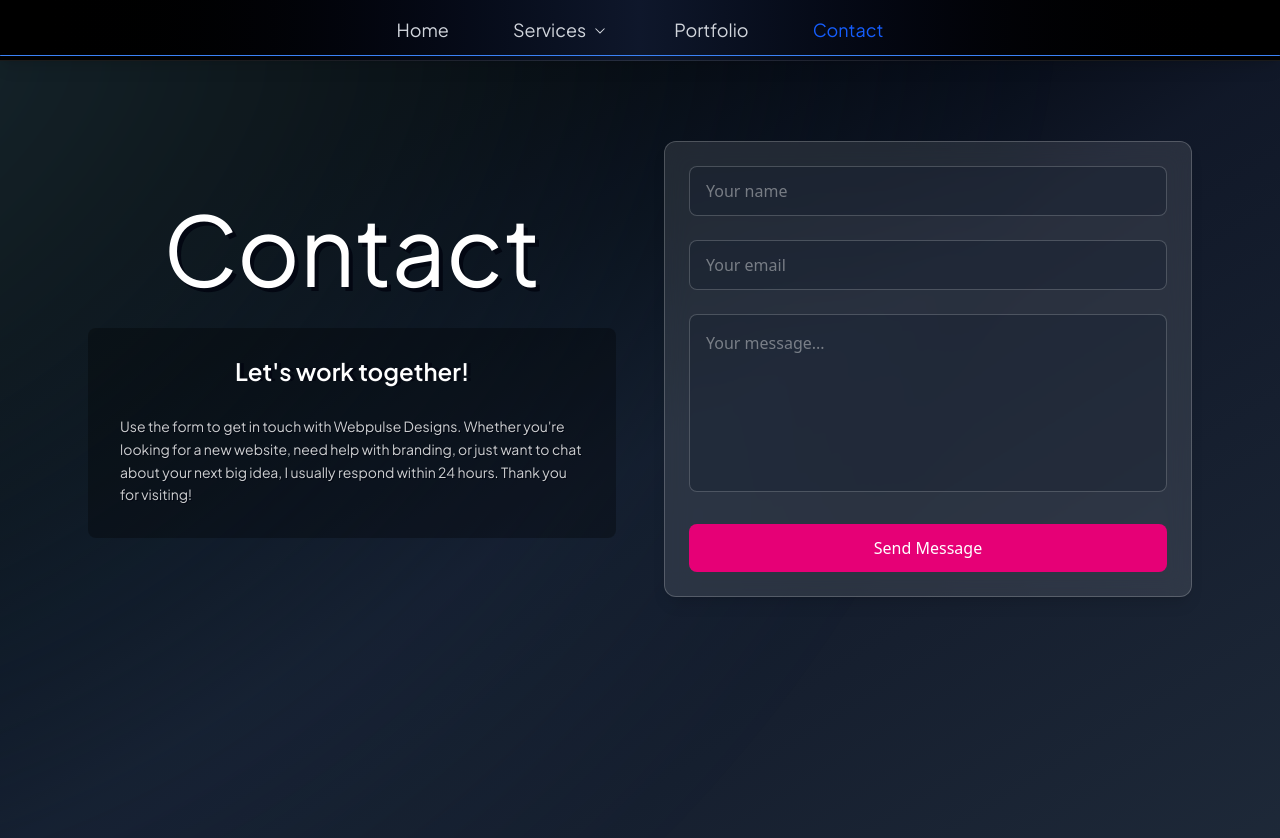
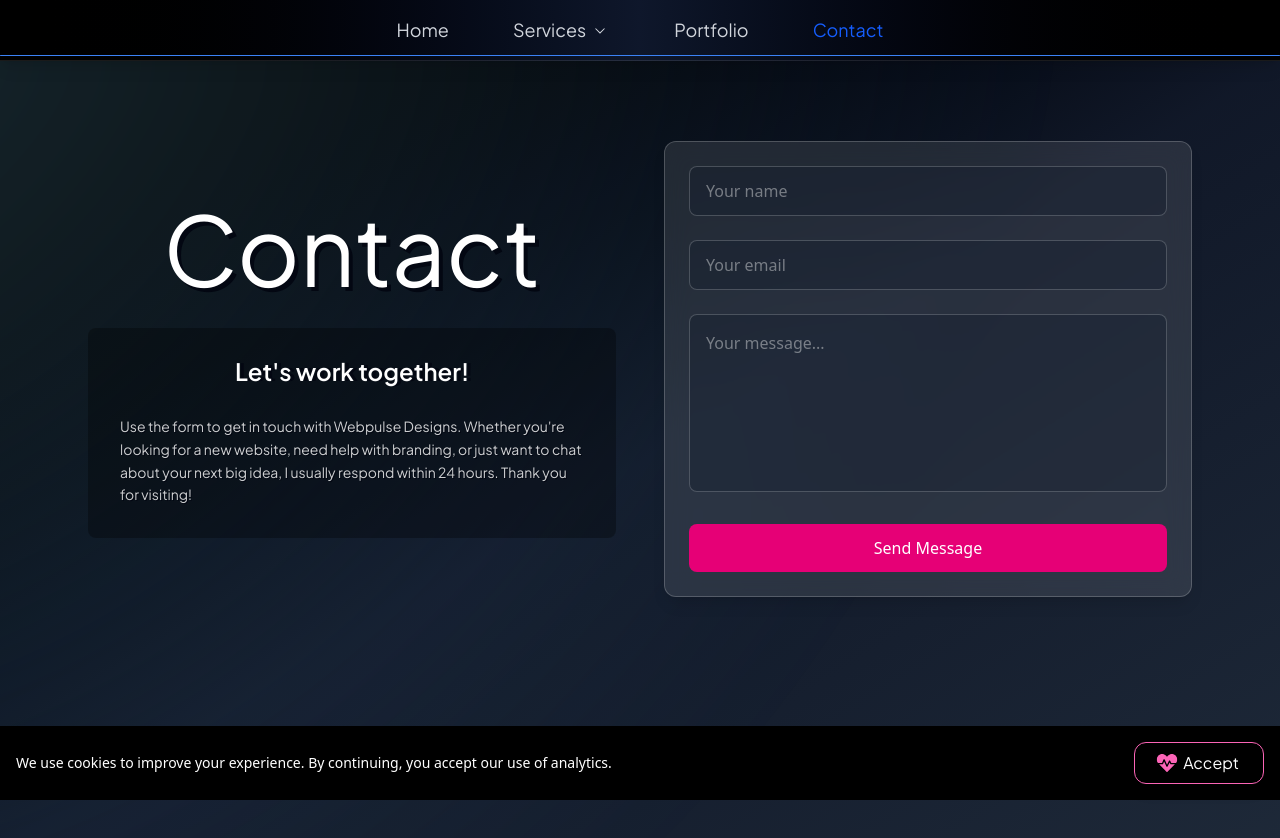
Before and after one commit to Ryan9698/webpulsedesigns, a Next.js app in the folder webpulsedesigns/: page /contact in a window 1280 px wide. Shown: the top 838 px of the page. Built offline with nearby package versions, Linux system fonts and the light colour scheme.

Commit message:
Added component for sliding footer and cookie compliance. Blocks analytics until accepted

```diff
--- a/webpulsedesigns/src/app/layout.js
+++ b/webpulsedesigns/src/app/layout.js
@@ -7,7 +7,7 @@ import {
 } from '@/utils/fontImports';
 import './globals.css';
 import { Navbar } from '@/components/layout';
-import Logo from '@/components/home/Logo';
+import { ConsentBanner } from '@/components/general';
 
 export const metadata = {
   title: 'Webpulse Designs',
@@ -33,6 +33,7 @@ export default function RootLayout({ children }) {
 
         <Navbar />
         {children}
+        <ConsentBanner />
       </body>
     </html>
   );
--- /dev/null
+++ b/webpulsedesigns/src/components/general/CookieCompliance/ConsentBanner.jsx
@@ -0,0 +1,71 @@
+'use client';
+import { useState, useEffect } from 'react';
+import { SlideInFooter } from '@/components/general';
+import { motion, AnimatePresence } from 'framer-motion';
+import { FaHeartbeat } from 'react-icons/fa';
+
+export default function ConsentBanner() {
+  const [visible, setVisible] = useState(true);
+
+  useEffect(() => {
+    const consent = localStorage.getItem('wpCookieConsent');
+    if (!consent) setVisible(true);
+    else if (consent === 'true') loadAnalytics();
+  }, []);
+
+  const acceptCookies = () => {
+    localStorage.setItem('wpCookieConsent', 'true');
+    loadAnalytics();
+    setVisible(false);
+  };
+
+  const loadAnalytics = () => {
+    if (window.gtag) return; // already loaded
+    const script1 = document.createElement('script');
+    script1.src = 'https://www.googletagmanager.com/gtag/js?id=G-CKQNBHX0CX';
+    script1.async = true;
+    document.head.appendChild(script1);
+
+    const script2 = document.createElement('script');
+    script2.innerHTML = `
+      window.dataLayer = window.dataLayer || [];
+      function gtag(){dataLayer.push(arguments);}
+      gtag('js', new Date());
+gtag('config', 'G-CKQNBHX0CX', { anonymize_ip: true });
+    `;
+    document.head.appendChild(script2);
+  };
+
+  if (!visible) return null;
+
+  return (
+    <AnimatePresence>
+      {visible && (
+        <SlideInFooter className="will-change-transform transition-transform duration-500">
+          <div className="fixed bottom-0 left-0 right-0 bg-black text-white p-4 flex flex-col sm:flex-row justify-between items-center z-50">
+            <p className="text-sm">
+              We use cookies to improve your experience. By continuing, you
+              accept our use of analytics.
+            </p>
+            <button
+              onClick={acceptCookies}
+              className="mt-2 sm:mt-0 px-6 py-2 rounded-xl bg-black/60 backdrop-blur border border-pink-400 shadow-lg flex items-center gap-2 text-white font-jakartaSans transition-all duration-300 hover:brightness-110"
+            >
+              <motion.span
+                animate={{ scale: [1, 1.3, 1] }}
+                transition={{
+                  duration: 1.2,
+                  repeat: Infinity,
+                  ease: 'easeInOut',
+                }}
+              >
+                <FaHeartbeat className="text-pink-400" />
+              </motion.span>
+              Accept
+            </button>
+          </div>
+        </SlideInFooter>
+      )}
+    </AnimatePresence>
+  );
+}
--- /dev/null
+++ b/webpulsedesigns/src/components/general/CookieCompliance/index.js
@@ -0,0 +1 @@
+export { default } from './ConsentBanner';
--- /dev/null
+++ b/webpulsedesigns/src/components/general/SlideIn/SlideInFooter.jsx
@@ -0,0 +1,24 @@
+'use client';
+import { motion } from 'framer-motion';
+
+export default function SlideInFooter({ children, className = '', ...props }) {
+  return (
+    <motion.div
+      initial={{ y: 100, opacity: 0 }}
+      animate={{
+        y: 0,
+        opacity: 1,
+        transition: { duration: 1.25, ease: 'easeOut' },
+      }}
+      exit={{
+        y: 100,
+        opacity: 0,
+        transition: { duration: 0.5, ease: 'easeIn' },
+      }}
+      className={`fixed bottom-0 left-0 right-0 z-50 will-change-transform ${className}`}
+      {...props}
+    >
+      {children}
+    </motion.div>
+  );
+}
--- a/webpulsedesigns/src/components/general/SlideIn/index.js
+++ b/webpulsedesigns/src/components/general/SlideIn/index.js
@@ -1 +1,2 @@
 export { default } from './SlideIn.jsx';
+export { default as SlideInFooter } from './SlideInFooter.jsx';
--- a/webpulsedesigns/src/components/general/index.js
+++ b/webpulsedesigns/src/components/general/index.js
@@ -4,3 +4,5 @@ export { default as FactCarousel } from './FactCarousel';
 export { default as Highlight } from './Highlight';
 export { default as AnimatedChecklist } from './AnimatedChecklist';
 export { default as CallToAction } from './CallToAction';
+export { default as ConsentBanner } from './CookieCompliance';
+export { SlideInFooter } from './SlideIn';
```
